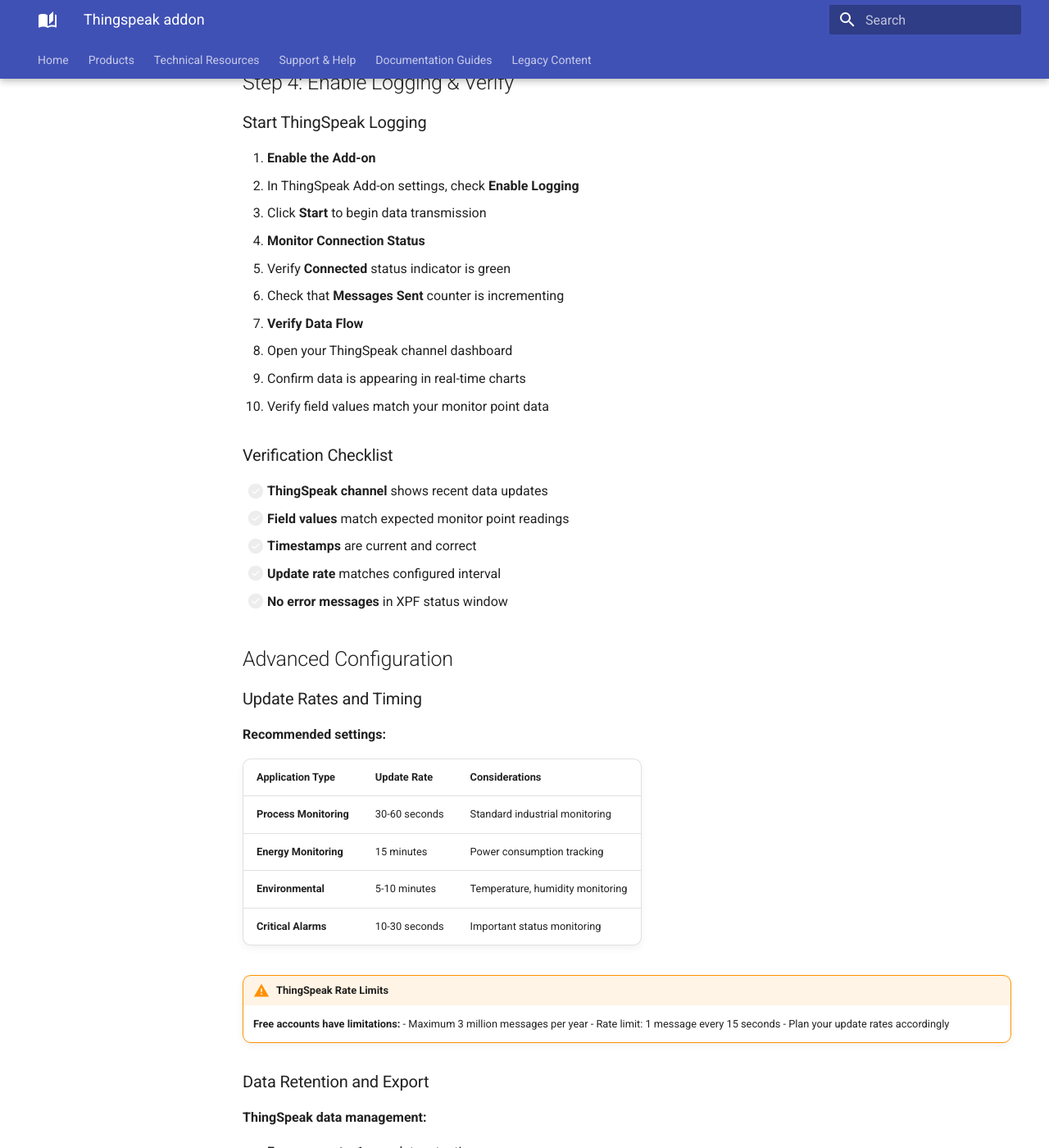
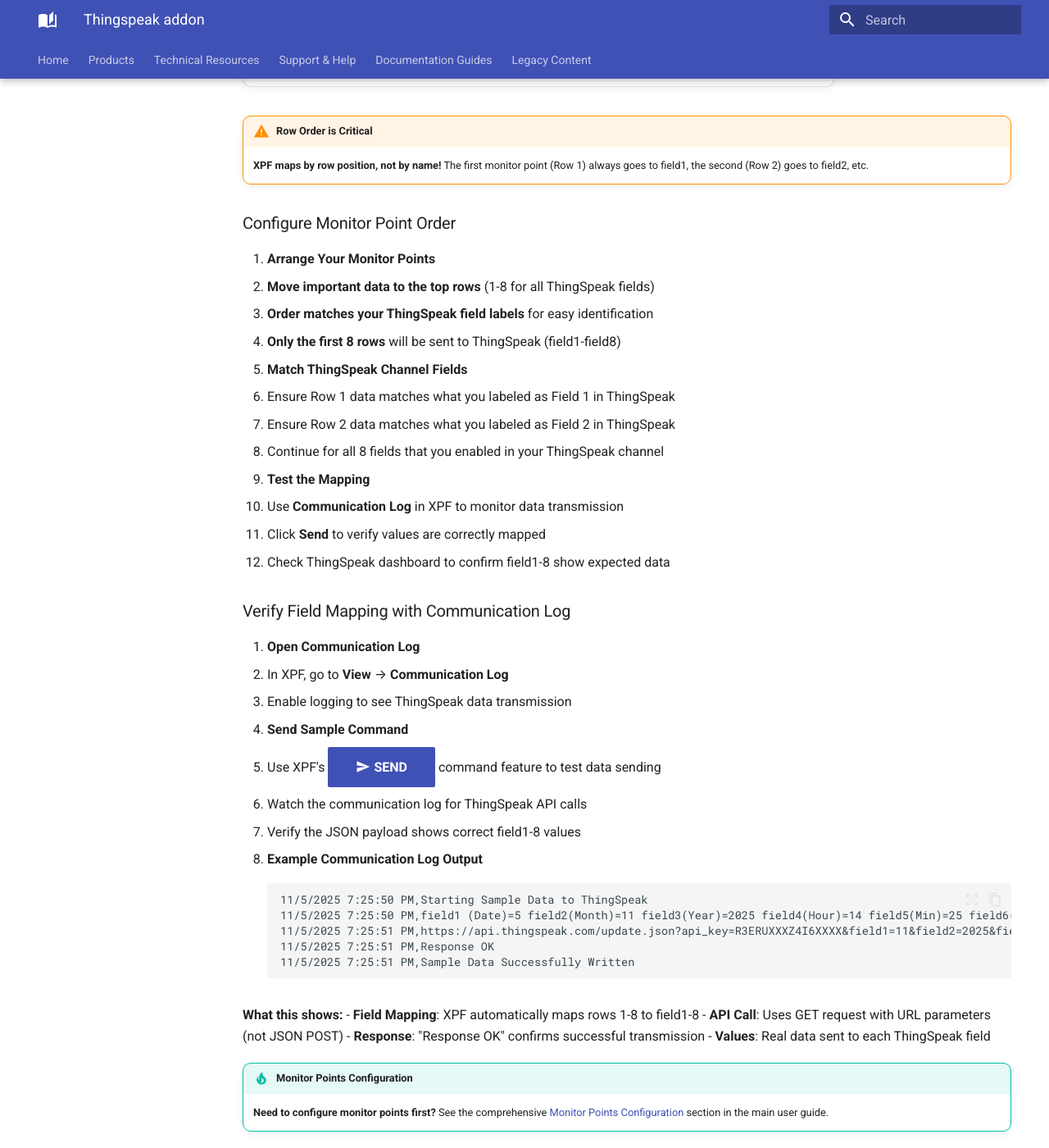
Before and after one commit to Modbus-Monitor/docs, an MkDocs documentation site: the page built from docs/guides/thingspeak-addon.md, in a window 1280 px wide and 1400 px high, scrolled down 6437 px. Shown: the whole window at 82% size. Built offline with MkDocs 1.6.1 and Material for MkDocs 9.7.7, drawn with Linux system fonts in a browser that asks for light colours; the version menu is left out; some of the changed text lies outside the part shown.

Commit message:
thingspeak add-on done

````diff
--- a/docs/guides/thingspeak-addon.md
+++ b/docs/guides/thingspeak-addon.md
@@ -160,37 +160,70 @@ Configure the ThingSpeak Add-on within Modbus Monitor XPF:
 | **Write API Key** | `XXXXXXXXXXXXXXXX` | 16-character API key from ThingSpeak |
 | **Update Rate** | `30 seconds` | Minimum 15s for free accounts |
 
-## Step 3: Field Mapping
+## Step 3: Field Mapping (Automatic Row-to-Field)
 
-### Monitor Point to ThingSpeak Field Mapping
+### How XPF Maps to ThingSpeak Fields
 
-**Recommended mapping approach:**
+**XPF automatically maps monitor point rows to ThingSpeak fields:**
 
-| ThingSpeak Field | Monitor Point Example | Data Type | Description |
-|------------------|----------------------|-----------|-------------|
-| **field1** | Temperature (°C) | FLOAT32 | Process temperature |
-| **field2** | Pressure (PSI) | FLOAT32 | System pressure |
-| **field3** | Flow Rate (GPM) | FLOAT32 | Flow measurement |
-| **field4** | Status | UINT16 | Equipment status code |
-| **field5** | Setpoint | FLOAT32 | Control setpoint |
-| **field6** | Output (%) | FLOAT32 | Control output percentage |
+![Modbus Monitor XPF Thingspeak Configuration](../assets/screenshots/xpf-iot-thingspeak-samples.webp)
 
-### Configure Field Mappings
+| XPF Monitor Point Row | ThingSpeak Field | Example Data | Description |
+|----------------------|------------------|--------------|-------------|
+| **Row 1** → | **field1** | Date (5) | First monitor point in your list |
+| **Row 2** → | **field2** | Month (11) | Second monitor point in your list |
+| **Row 3** → | **field3** | Year (2025) | Third monitor point in your list |
+| **Row 4** → | **field4** | Hour (14) | Fourth monitor point in your list |
+| **Row 5** → | **field5** | Min (25) | Fifth monitor point in your list |
+| **Row 6** → | **field6** | Seconds (50) | Sixth monitor point in your list |
+| **Row 7** → | **field7** | Ticks (27850906) | Seventh monitor point in your list |
+| **Row 8** → | **field8** | ASCII ComputerName (16708) | Eighth monitor point in your list |
 
-1. **Open Field Mapping Interface**
-   - In ThingSpeak Add-on settings, click **Field Mapping**
-   - Map each monitor point to a ThingSpeak field
+!!! warning "Row Order is Critical"
+    **XPF maps by row position, not by name!** The first monitor point (Row 1) always goes to field1, the second (Row 2) goes to field2, etc.
 
-2. **Map Monitor Points to Fields**
-   - **Field 1**: Select monitor point for "Setpoint HEX 03B3 RW"
-   - **Field 2**: Select monitor point for "Probe 1 Temperature HEX 108"
-   - **Field 3**: Select monitor point for "Probe 2 Temperature HEX 109"
-   - Continue for all 8 fields as needed
+### Configure Monitor Point Order
 
-3. **Configure Data Formatting**
-   - Set decimal places for numeric values
-   - Configure unit conversions if needed
-   - Set data validation rules
+1. **Arrange Your Monitor Points**
+   - **Move important data to the top rows** (1-8 for all ThingSpeak fields)
+   - **Order matches your ThingSpeak field labels** for easy identification
+   - **Only the first 8 rows** will be sent to ThingSpeak (field1-field8)
+
+2. **Match ThingSpeak Channel Fields**
+   - Ensure Row 1 data matches what you labeled as Field 1 in ThingSpeak
+   - Ensure Row 2 data matches what you labeled as Field 2 in ThingSpeak
+   - Continue for all 8 fields that you enabled in your ThingSpeak channel
+
+3. **Test the Mapping**
+   - Use **Communication Log** in XPF to monitor data transmission
+   - Click **Send** to verify values are correctly mapped
+   - Check ThingSpeak dashboard to confirm field1-8 show expected data
+
+### Verify Field Mapping with Communication Log
+
+1. **Open Communication Log**
+   - In XPF, go to **View** → **Communication Log**
+   - Enable logging to see ThingSpeak data transmission
+
+2. **Send Sample Command**
+   - Use XPF's [:material-send: **SEND**](#){ .md-button .md-button--primary } command feature to test data sending
+   - Watch the communication log for ThingSpeak API calls
+   - Verify the JSON payload shows correct field1-8 values
+
+3. **Example Communication Log Output**
+   ```
+   11/5/2025 7:25:50 PM,Starting Sample Data to ThingSpeak
+   11/5/2025 7:25:50 PM,field1 (Date)=5 field2(Month)=11 field3(Year)=2025 field4(Hour)=14 field5(Min)=25 field6(Seconds)=50 field7(Ticks)=27850906 field8(ASCII ComputerName)=16708
+   11/5/2025 7:25:51 PM,https://api.thingspeak.com/update.json?api_key=R3ERUXXXZ4I6XXXX&field1=11&field2=2025&field3=5&field4=14&field5=25&field6=50&field7=27850906&field8=16708&
+   11/5/2025 7:25:51 PM,Response OK
+   11/5/2025 7:25:51 PM,Sample Data Successfully Written
+   ```
+
+   **What this shows:**
+   - **Field Mapping**: XPF automatically maps rows 1-8 to field1-8
+   - **API Call**: Uses GET request with URL parameters (not JSON POST)
+   - **Response**: "Response OK" confirms successful transmission
+   - **Values**: Real data sent to each ThingSpeak field
 
 !!! tip "Monitor Points Configuration"
     **Need to configure monitor points first?** See the comprehensive [Monitor Points Configuration](../products/xpf/user-guide.md#7-monitor-points-configuration) section in the main user guide.
@@ -200,8 +233,8 @@ Configure the ThingSpeak Add-on within Modbus Monitor XPF:
 ### Start ThingSpeak Logging
 
 1. **Enable the Add-on**
-   - In ThingSpeak Add-on settings, check **Enable Logging**
-   - Click **Start** to begin data transmission
+   - ThingSpeak Add-on settings, check **Enable Logging**
+   - **Start** the client to begin data transmission. The data is sent to cloud based on the interval set during configuration.
 
 2. **Monitor Connection Status**
    - Verify **Connected** status indicator is green
@@ -214,11 +247,11 @@ Configure the ThingSpeak Add-on within Modbus Monitor XPF:
 
 ### Verification Checklist
 
-- [ ] **ThingSpeak channel** shows recent data updates
-- [ ] **Field values** match expected monitor point readings
-- [ ] **Timestamps** are current and correct
-- [ ] **Update rate** matches configured interval
-- [ ] **No error messages** in XPF status window
+- [x] **ThingSpeak channel** shows recent data updates
+- [x] **Field values** match expected monitor point readings
+- [x] **Timestamps** are current and correct
+- [x] **Update rate** matches configured interval
+- [x] **No error messages** in XPF status window
 
 ## Advanced Configuration
 
````
Also changed, not shown: docs/assets/screenshots/xpf-iot-thingspeak-samples.webp (added).
